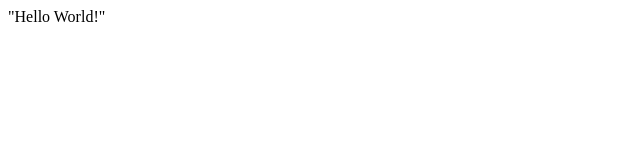
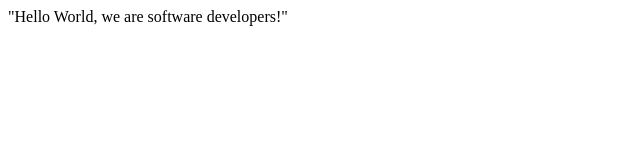
Before and after one commit to ferbaco86/Microverse_Trial_2, a plain HTML site: page index.html in a window 1280 px wide. Shown: the whole page, without its empty margins (0-640 px from the left). Drawn offline with Linux system fonts and the light colour scheme.

Commit message:
Update index.html

```diff
--- a/index.html
+++ b/index.html
@@ -9,7 +9,7 @@
   <body>
     <script src="https://cdn.freecodecamp.org/testable-projects-fcc/v1/bundle.js"></script>
 
-    "Hello World!"
+    "Hello World, we are software developers!"
     <script  src="js/index.js"></script>
   </body>
 </html>
```
